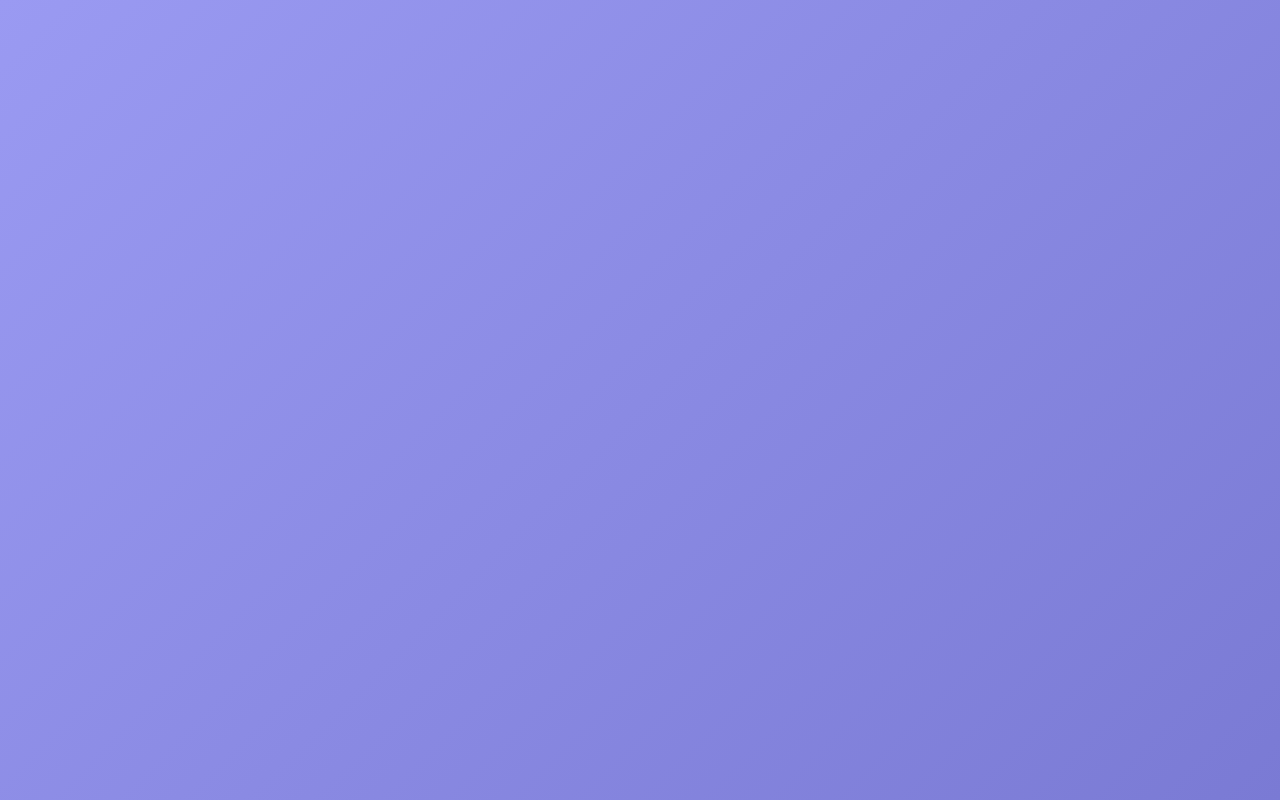
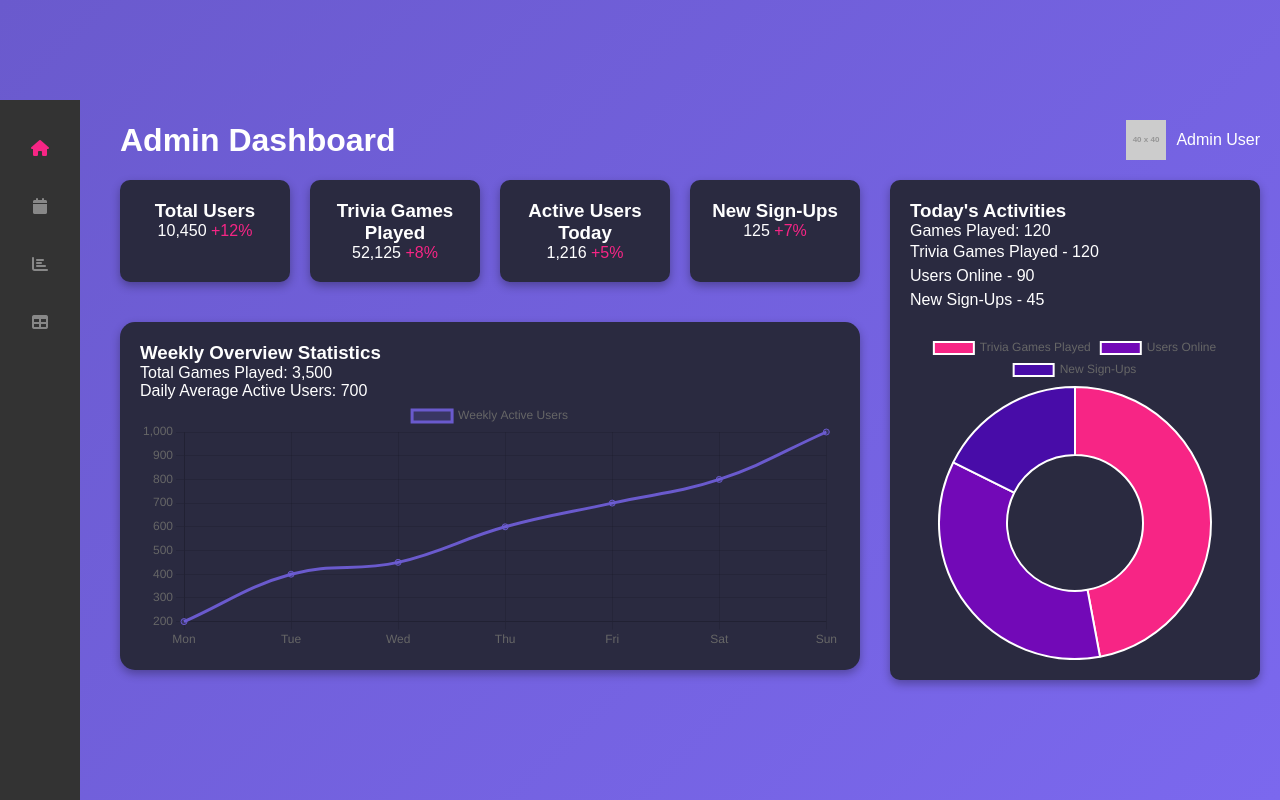
Before and after one commit to MubeenNaushad/TriviaTrack, a React (Create React App) app in the folder ff/triviatrack/: page /Dashboard in a window 1280 px wide. Before the commit this address had no page. Built offline with nearby package versions, Linux system fonts and the light colour scheme.

Commit message:
Dashboard

```diff
--- a/ff/triviatrack/src/App.js
+++ b/ff/triviatrack/src/App.js
@@ -3,6 +3,10 @@ import LandingPage from './LandingPage';
 import '@fortawesome/fontawesome-free/css/all.min.css';
 import Login from './Login';
 import Signup from './Signup';
+import Dashboard from './DashboardPage';
+import TeacherDashboard from './TeacherDashboardPage';
+import ContactForm from './ContactForm';
+
 import { BrowserRouter as Router, Route, Routes, Link } from 'react-router-dom';
 
 function App() {
@@ -13,6 +17,9 @@ function App() {
           <Route path="/" element={<LandingPage />} />
           <Route path="/signup" element={<Signup />} />
           <Route path="/login" element={<Login />} />
+          <Route path="/Dashboard" element={<Dashboard />} />
+          <Route path="/teacherdashboard" element={<TeacherDashboard />} />
+          <Route path="/contact" element={<ContactForm />} />
         </Routes>
       </div>
     </Router>
--- /dev/null
+++ b/ff/triviatrack/src/Dashboard.css
@@ -0,0 +1,159 @@
+/* Dashboard.css - Full clone for the given reference layout with height adjustments and lighter background gradient */
+* {
+    margin: 0;
+    padding: 0;
+    box-sizing: border-box;
+    font-family: 'Poppins', sans-serif;
+}
+
+body {
+    background: linear-gradient(135deg, #6a5acd, #7b68ee);
+    color: #fff;
+    overflow: hidden;
+    position: relative;
+}
+
+/* Light flash spots */
+.flash-spot {
+    position: absolute;
+    width: 150px;
+    height: 150px;
+    background: radial-gradient(circle, rgba(255, 255, 255, 0.2), rgba(255, 255, 255, 0));
+    filter: blur(80px);
+    z-index: -1;
+}
+
+.flash-spot-1 {
+    top: 100px;
+    left: 200px;
+}
+
+.flash-spot-2 {
+    bottom: 150px;
+    right: 250px;
+}
+
+/* Sidebar Styles */
+.sidebar {
+    background: #333;
+    width: 80px;
+    height: 100vh;
+    position: fixed;
+    display: flex;
+    flex-direction: column;
+    align-items: center;
+    padding: 20px 0;
+}
+
+.sidebar-item {
+    color: #888;
+    padding: 20px;
+    cursor: pointer;
+    transition: color 0.3s;
+}
+
+.sidebar-item.active,
+.sidebar-item:hover {
+    color: #f72585;
+}
+
+/* Main Content */
+.main-content {
+    margin-left: 100px;
+    padding: 20px;
+}
+
+.header {
+    display: flex;
+    justify-content: space-between;
+    align-items: center;
+    margin-bottom: 20px;
+}
+
+.date-info h1 {
+    font-size: 2rem;
+    font-weight: bold;
+}
+
+.user-info {
+    display: flex;
+    align-items: center;
+    gap: 10px;
+}
+
+.dashboard-content {
+    display: flex;
+    gap: 30px;
+    align-items: flex-start;
+}
+
+/* Left Section */
+.left-column {
+    flex: 2;
+    display: flex;
+    flex-direction: column;
+    gap: 20px;
+}
+
+/* Dashboard Summary */
+.dashboard-summary {
+    display: flex;
+    justify-content: space-between;
+    gap: 20px;
+}
+
+.summary-card {
+    background: #2a2a40;
+    padding: 20px;
+    border-radius: 10px;
+    flex: 1;
+    text-align: center;
+    box-shadow: 0 4px 10px rgba(0, 0, 0, 0.3);
+}
+
+.increase {
+    color: #f72585;
+}
+
+/* Overview Statistics */
+.overview-statistics {
+    background: #2a2a40;
+    padding: 20px;
+    border-radius: 15px;
+    box-shadow: 0 4px 10px rgba(0, 0, 0, 0.3);
+    margin-top: 20px; /* Add margin to separate chart from statistics */
+}
+
+/* Chart */
+.chart {
+    height: 250px;
+}
+
+/* Right Column */
+.right-column {
+    flex: 1;
+    display: flex;
+    flex-direction: column;
+    justify-content: space-between;
+    height: 100%;
+}
+
+.orders-today {
+    background: #2a2a40;
+    padding: 20px;
+    border-radius: 10px;
+    box-shadow: 0 4px 10px rgba(0, 0, 0, 0.3);
+    height: 100%;
+}
+
+.order-details ul {
+    list-style-type: none;
+    padding-left: 0;
+    line-height: 1.5;
+}
+
+.order-chart {
+    text-align: center;
+    height: 328px;
+    margin-top: 20px;
+}
--- /dev/null
+++ b/ff/triviatrack/src/DashboardPage.js
@@ -0,0 +1,147 @@
+import React from 'react';
+import './Dashboard.css';
+import { Line, Doughnut } from 'react-chartjs-2';
+import {
+    Chart as ChartJS,
+    CategoryScale,
+    LinearScale,
+    PointElement,
+    LineElement,
+    Title,
+    Tooltip,
+    Legend,
+    ArcElement,
+} from 'chart.js';
+
+// Register necessary Chart.js components
+ChartJS.register(
+    CategoryScale,
+    LinearScale,
+    PointElement,
+    LineElement,
+    Title,
+    Tooltip,
+    Legend,
+    ArcElement
+);
+
+const DashboardPage = () => {
+    const lineChartData = {
+        labels: ['Mon', 'Tue', 'Wed', 'Thu', 'Fri', 'Sat', 'Sun'],
+        datasets: [
+            {
+                label: 'Weekly Active Users',
+                data: [200, 400, 450, 600, 700, 800, 1000],
+                fill: true,
+                backgroundColor: 'rgba(123, 104, 238, 0.2)',
+                borderColor: '#6a5acd',
+                tension: 0.4,
+            },
+        ],
+    };
+
+    const doughnutChartData = {
+        labels: ['Trivia Games Played', 'Users Online', 'New Sign-Ups'],
+        datasets: [
+            {
+                label: 'Today’s Activities',
+                data: [120, 90, 45],
+                backgroundColor: [
+                    '#f72585',
+                    '#7209b7',
+                    '#480ca8'
+                ],
+                hoverOffset: 4,
+            },
+        ],
+    };
+
+    return (
+        <div className="dashboard-page">
+            {/* Sidebar */}
+            <div className="sidebar">
+                <div className="sidebar-item active">
+                    <i className="fas fa-home"></i>
+                </div>
+                <div className="sidebar-item">
+                    <i className="fas fa-calendar"></i>
+                </div>
+                <div className="sidebar-item">
+                    <i className="fas fa-chart-bar"></i>
+                </div>
+                <div className="sidebar-item">
+                    <i className="fas fa-table"></i>
+                </div>
+            </div>
+
+            {/* Main Content */}
+            <div className="main-content">
+                <div className="header compact-header">
+                    <div className="date-info">
+                        <h1>Admin Dashboard</h1>
+                    </div>
+                    <div className="user-info">
+                        <img src="https://via.placeholder.com/40" alt="User" />
+                        <span>Admin User</span>
+                    </div>
+                </div>
+
+                {/* Main Content Area */}
+                <div className="dashboard-content move-down">
+                    {/* Left Column */}
+                    <div className="left-column">
+                        <div className="dashboard-summary spaced-section">
+                            <div className="summary-card">
+                                <h3>Total Users</h3>
+                                <p>10,450 <span className="increase">+12%</span></p>
+                            </div>
+                            <div className="summary-card">
+                                <h3>Trivia Games Played</h3>
+                                <p>52,125 <span className="increase">+8%</span></p>
+                            </div>
+                            <div className="summary-card">
+                                <h3>Active Users Today</h3>
+                                <p>1,216 <span className="increase">+5%</span></p>
+                            </div>
+                            <div className="summary-card">
+                                <h3>New Sign-Ups</h3>
+                                <p>125 <span className="increase">+7%</span></p>
+                            </div>
+                        </div>
+
+                        <div className="overview-statistics spaced-section">
+                            <h3>Weekly Overview Statistics</h3>
+                            <div className="statistics-details">
+                                <p>Total Games Played: 3,500</p>
+                                <p>Daily Average Active Users: 700</p>
+                            </div>
+                            <div className="chart">
+                                <Line data={lineChartData} options={{ maintainAspectRatio: false }} />
+                            </div>
+                        </div>
+                    </div>
+
+                    {/* Right Column */}
+                    <div className="right-column">
+                        <div className="orders-today spaced-section padded-right">
+                            <h3>Today's Activities</h3>
+                            <div className="order-details">
+                                <p>Games Played: 120</p>
+                                <ul>
+                                    <li>Trivia Games Played - 120</li>
+                                    <li>Users Online - 90</li>
+                                    <li>New Sign-Ups - 45</li>
+                                </ul>
+                            </div>
+                            <div className="order-chart padded-chart">
+                                <Doughnut data={doughnutChartData} options={{ maintainAspectRatio: false }} />
+                            </div>
+                        </div>
+                    </div>
+                </div>
+            </div>
+        </div>
+    );
+};
+
+export default DashboardPage;
```
Also changed, not shown: ff/triviatrack/src/icon.avif (added).
